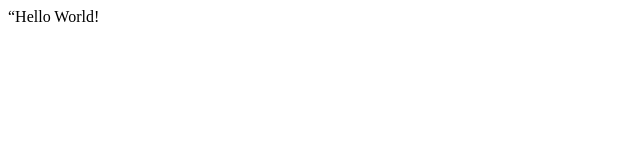
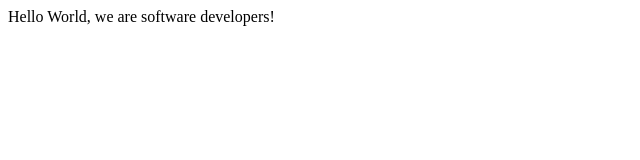
Before and after one commit to hellohimesh/microverse-trial-2, a plain HTML site: page index.html in a window 1280 px wide. Shown: the whole page, without its empty margins (0-640 px from the left). Drawn offline with Linux system fonts and the light colour scheme.

Commit message:
Hello World from Chiranjeev

```diff
--- a/index.html
+++ b/index.html
@@ -7,7 +7,7 @@
   </head>
 
   <body>
-    “Hello World!
+    Hello World, we are software developers!
     <script src="https://cdn.freecodecamp.org/testable-projects-fcc/v1/bundle.js"></script>
 
     <!--
```
